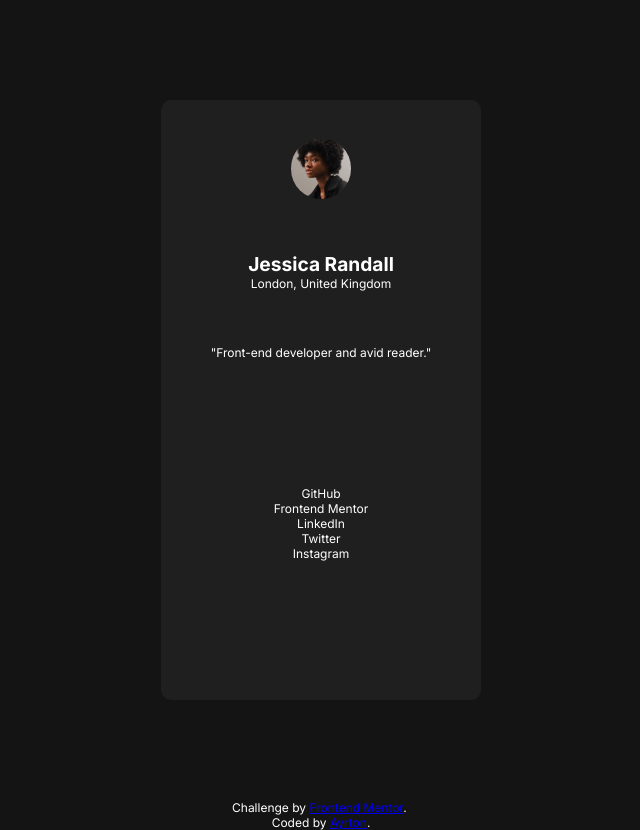
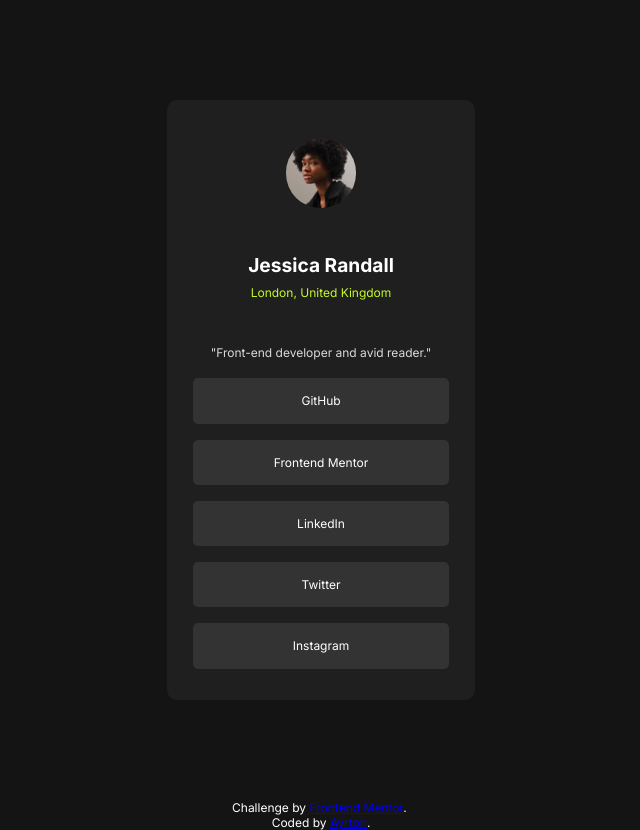
Before and after one commit to ayrtton/social-links-profile, a React (Vite) app: page / in a window 1280 px wide. Shown: the whole page, without its empty margins (319-959 px from the left). Built offline with nearby package versions, Linux system fonts and the light colour scheme.

Commit message:
Design the card for desktop devices

```diff
--- a/src/assets/css/main.css
+++ b/src/assets/css/main.css
@@ -70,11 +70,11 @@ main {
   width: 100%;
   height: 75%;
   background-color: hsl(0, 0%, 12%);
-  width: 25%;
+  width: 24%;
   border-radius: 0.8vw;
   padding: 2vw;
 }
-#card #profile-info {
+#card #profile {
   display: flex;
   flex-direction: column;
   align-items: center;
@@ -85,14 +85,30 @@ main {
   justify-content: space-between;
   padding: 1vw;
 }
-#card #image {
+#card #profile #image {
   border-radius: 50%;
   overflow: hidden;
   aspect-ratio: 1/1;
-  width: 25%;
+  width: 30%;
 }
-#card #image img {
+#card #profile #image img {
   width: 100%;
+}
+#card #profile #info {
+  display: flex;
+  flex-direction: column;
+  align-items: center;
+  justify-content: center;
+  text-align: center;
+  width: 100%;
+  height: 30%;
+  gap: 1vh;
+}
+#card #profile #info span {
+  color: hsl(75, 94%, 57%);
+}
+#card #profile #caption {
+  color: hsl(0, 0%, 85%);
 }
 #card #links {
   display: flex;
@@ -102,6 +118,26 @@ main {
   text-align: center;
   width: 100%;
   height: 55%;
+  gap: 2vh;
+}
+#card #links .social-link {
+  display: flex;
+  flex-direction: column;
+  align-items: center;
+  justify-content: center;
+  text-align: center;
+  width: 100%;
+  height: 15%;
+  width: 100%;
+  background-color: hsl(0, 0%, 20%);
+  border-radius: 0.4vw;
+  transition: 0.7s;
+}
+#card #links .social-link:hover {
+  background-color: hsl(75, 94%, 57%);
+  color: hsl(0, 0%, 20%);
+  font-weight: 600;
+  cursor: pointer;
 }
 
 footer {
--- a/src/assets/sass/_config.scss
+++ b/src/assets/sass/_config.scss
@@ -2,6 +2,7 @@
 
 $green: hsl(75, 94%, 57%);
 $white: hsl(0, 0%, 100%);
+$light_grey: hsl(0, 0%, 85%);
 $grey: hsl(0, 0%, 20%);
 $dark_grey: hsl(0, 0%, 12%);
 $off_black: hsl(0, 0%, 8%);
--- a/src/assets/sass/main.scss
+++ b/src/assets/sass/main.scss
@@ -13,29 +13,58 @@ main {
 #card {
     @include flexbox(75%);
     background-color: $dark_grey;
-    width: 25%;
+    width: 24%;
     border-radius: .8vw;
     padding: 2vw;
 
-    #profile-info {
+    #profile {
         @include flexbox(45%);
         justify-content: space-between;
         padding: 1vw;
-    }
 
         #image {
             border-radius: 50%;
             overflow: hidden;
             aspect-ratio: 1 / 1;
-        width: 25%;
+            width: 30%;
 
             img {
                 width: 100%;
             }
         }
 
+        #info {
+            @include flexbox(30%);
+            gap: 1vh;
+
+            span {
+                color: $green;
+            }
+        }
+
+        #caption {
+            color: $light_grey;
+        }
+    }
+
     #links {
         @include flexbox(55%);
+        gap: 2vh;
+
+        .social-link {
+            @include flexbox(15%);
+            width: 100%;
+            background-color: $grey;
+            border-radius: .4vw;
+            transition: .7s;
+
+            &:hover {
+                background-color: $green;
+                color: $grey;
+                font-weight: 600;
+                cursor: pointer;
+            }
+        }
     }
 }
 
--- a/src/components/Card.jsx
+++ b/src/components/Card.jsx
@@ -4,15 +4,15 @@ function Card() {
     return (
         <main>
             <div id="card">
-                <div id="profile-info">
+                <div id="profile">
                     <div id="image">
                         <img src={profileImage} alt="" srcSet="" />
                     </div>
-                    <div>
+                    <div id="info">
                         <h1>Jessica Randall</h1>
                         <span>London, United Kingdom</span>
                     </div>
-                    <p>{'"'}Front-end developer and avid reader.{'"'}</p>
+                    <p id="caption">{'"'}Front-end developer and avid reader.{'"'}</p>
                 </div>
                 <div id="links">
                     <div className="social-link">GitHub</div>
```
Also changed, not shown: 1 other file (tests, documents, lock files or other folders). Lines whose indentation alone changed are shown as unchanged.
